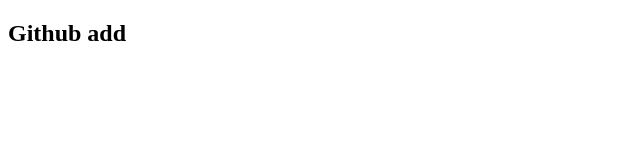
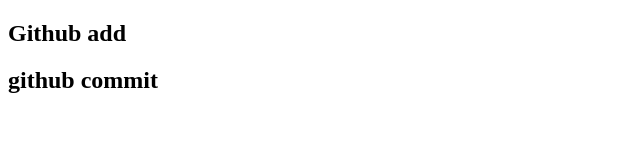
Before and after one commit to chandanachandanan34-ui/git_practice, a plain HTML site: page index.html in a window 1280 px wide. Shown: the whole page, without its empty margins (0-640 px from the left). Drawn offline with Linux system fonts and the light colour scheme.

Commit message:
Fix DOCTYPE and add heading in index.html
Corrected DOCTYPE declaration and added a new heading.

```diff
--- a/index.html
+++ b/index.html
@@ -1,4 +1,4 @@
-<!DOCTYPE html>
+<!DOCTYPE  html>
 <html lang="en">
 <head>
     <meta charset="UTF-8">
@@ -7,5 +7,6 @@
 </head>
 <body>
     <h2>Github add </h2>
+     <h2>github commit </h2>
 </body>
 </html>
```
